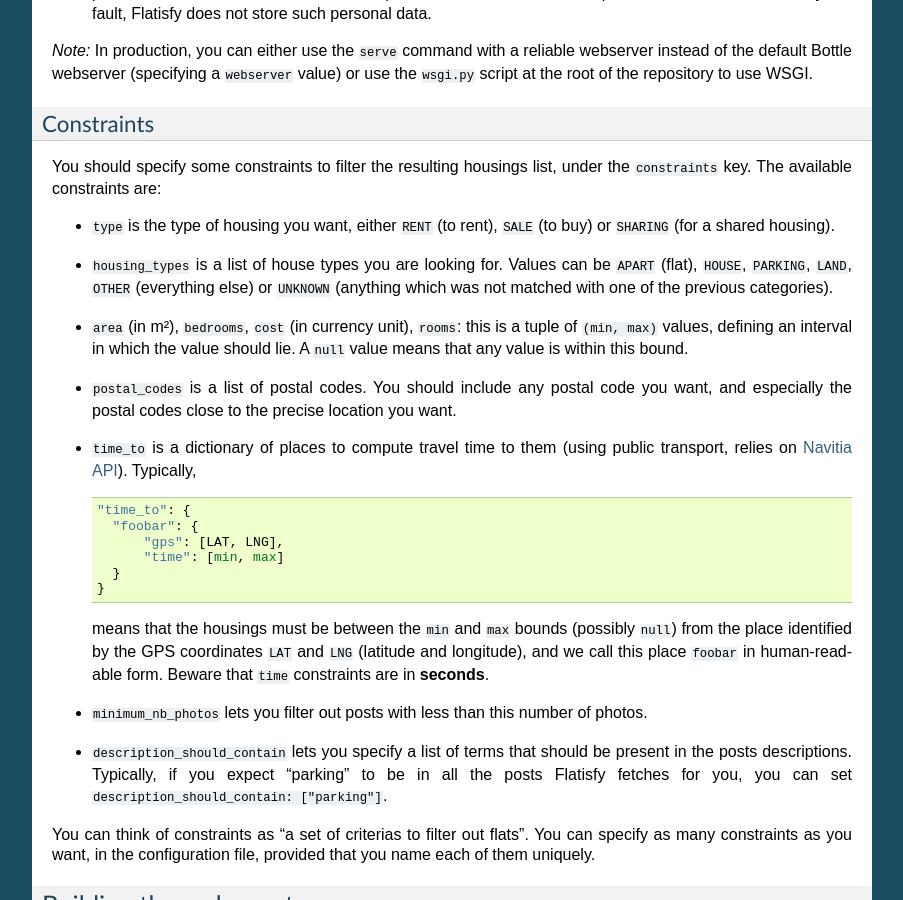
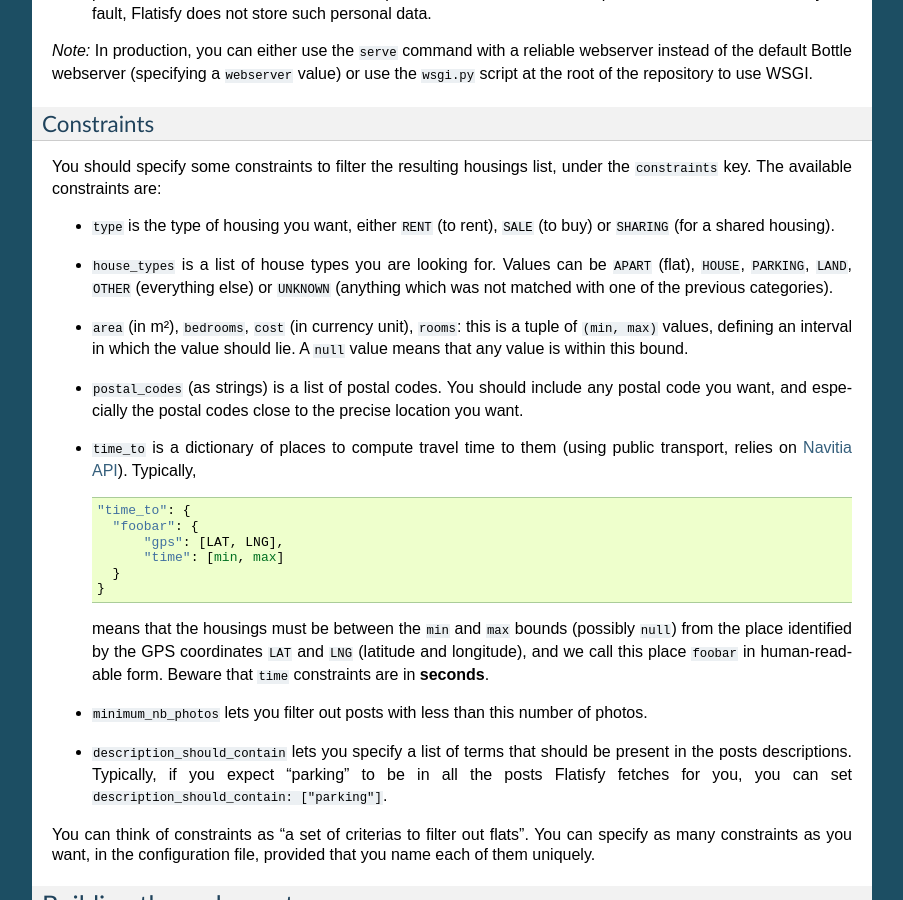
Before and after one commit to Phyks/Flatisfy, a Sphinx documentation site: the page built from doc/0.getting_started.md, in a window 1280 px wide and 900 px high, scrolled down 1952 px. Shown: the whole window, without its empty margins (198-1101 px from the left). Built offline with Sphinx 7.4.7, drawn with Linux system fonts in a browser that asks for light colours.

Commit message:
Fix small errors in documentation

```diff
--- a/doc/0.getting_started.md
+++ b/doc/0.getting_started.md
@@ -130,14 +130,14 @@ under the `constraints` key. The available constraints are:
 
 * `type` is the type of housing you want, either `RENT` (to rent), `SALE` (to
   buy) or `SHARING` (for a shared housing).
-* `housing_types` is a list of house types you are looking for. Values can be
+* `house_types` is a list of house types you are looking for. Values can be
   `APART` (flat), `HOUSE`, `PARKING`, `LAND`, `OTHER` (everything else) or
   `UNKNOWN` (anything which was not matched with one of the previous
   categories).
 * `area` (in m²), `bedrooms`, `cost` (in currency unit), `rooms`: this is a
   tuple of `(min, max)` values, defining an interval in which the value should
   lie. A `null` value means that any value is within this bound.
-* `postal_codes` is a list of postal codes. You should include any postal code
+* `postal_codes` (as strings) is a list of postal codes. You should include any postal code
   you want, and especially the postal codes close to the precise location you
   want.
 * `time_to` is a dictionary of places to compute travel time to them (using
```
